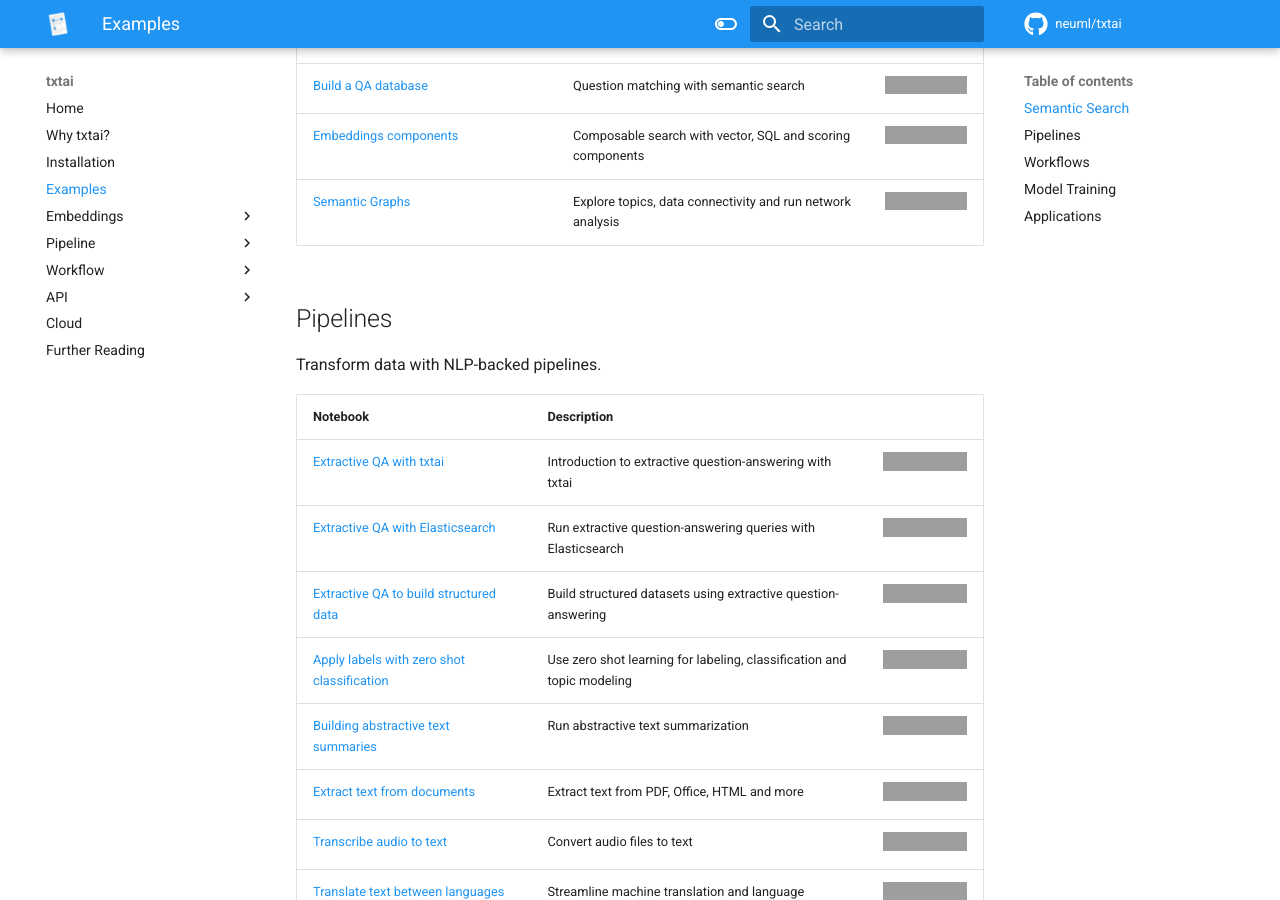
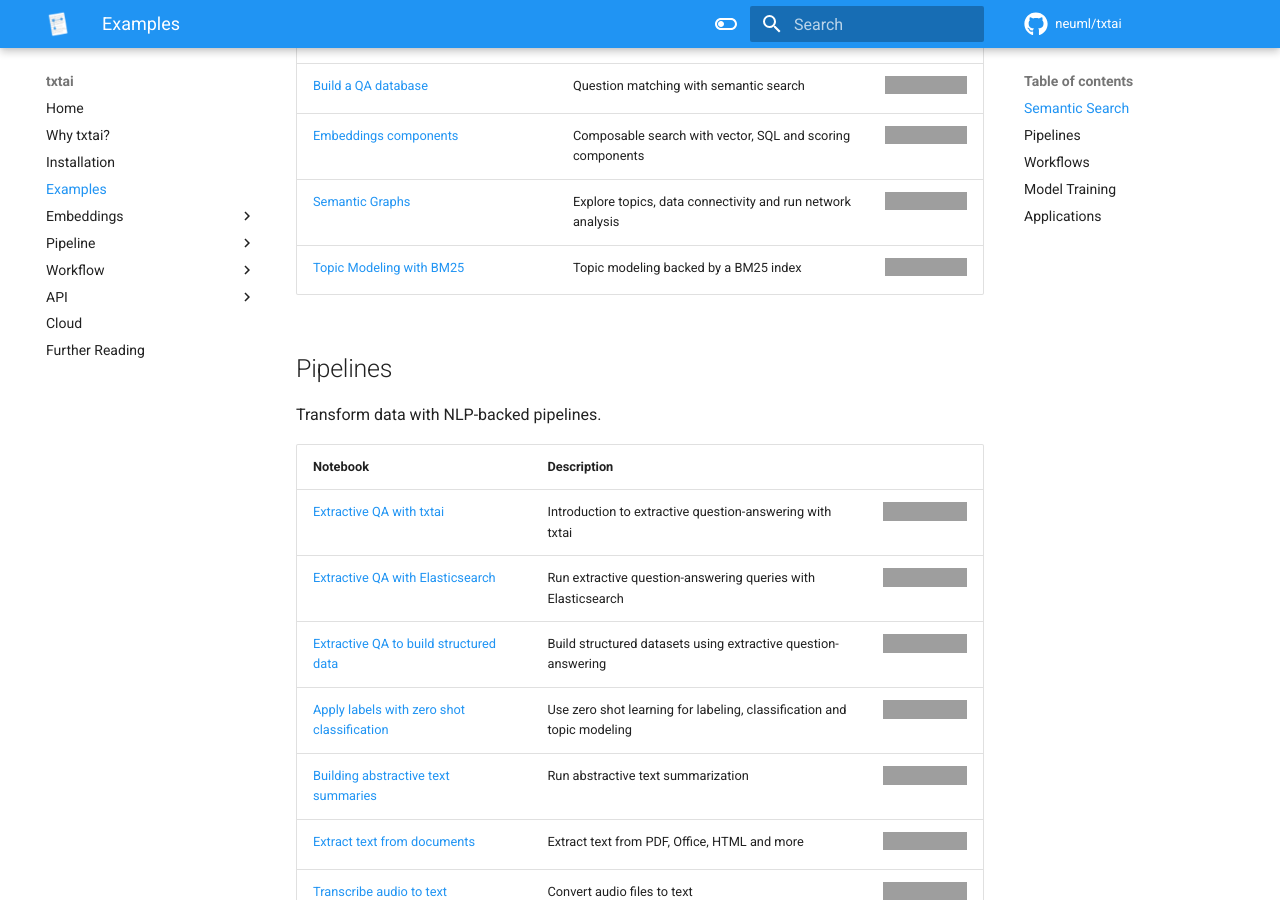
Before and after one commit to neuml/txtai, an MkDocs documentation site: the page built from docs/examples.md, in a window 1280 px wide and 900 px high, scrolled down 1330 px. Built offline with MkDocs 1.6.1 and Material for MkDocs 9.7.7, drawn with Linux system fonts in a browser that asks for light colours; comment, search, counter and statistics services are not loaded; grey boxes are pictures that could not be loaded.

Commit message:
Add notebook covering classic topic modeling with BM25, closes #360

```diff
--- a/docs/examples.md
+++ b/docs/examples.md
@@ -25,6 +25,7 @@
 | [Build a QA database](https://github.com/neuml/txtai/blob/master/examples/34_Build_a_QA_database.ipynb) | Question matching with semantic search | [![Open In Colab](https://colab.research.google.com/assets/colab-badge.svg)](https://colab.research.google.com/github/neuml/txtai/blob/master/examples/34_Build_a_QA_database.ipynb) |
 | [Embeddings components](https://github.com/neuml/txtai/blob/master/examples/37_Embeddings_index_components.ipynb) | Composable search with vector, SQL and scoring components | [![Open In Colab](https://colab.research.google.com/assets/colab-badge.svg)](https://colab.research.google.com/github/neuml/txtai/blob/master/examples/37_Embeddings_index_components.ipynb) |
 | [Semantic Graphs](https://github.com/neuml/txtai/blob/master/examples/38_Introducing_the_Semantic_Graph.ipynb) | Explore topics, data connectivity and run network analysis| [![Open In Colab](https://colab.research.google.com/assets/colab-badge.svg)](https://colab.research.google.com/github/neuml/txtai/blob/master/examples/38_Introducing_the_Semantic_Graph.ipynb) |
+| [Topic Modeling with BM25](https://github.com/neuml/txtai/blob/master/examples/39_Classic_Topic_Modeling_with_BM25.ipynb) | Topic modeling backed by a BM25 index | [![Open In Colab](https://colab.research.google.com/assets/colab-badge.svg)](https://colab.research.google.com/github/neuml/txtai/blob/master/examples/39_Classic_Topic_Modeling_with_BM25.ipynb) |
 
 ## Pipelines
 
```
Also changed, not shown: README.md (+1 -0 lines), 1 other file.
